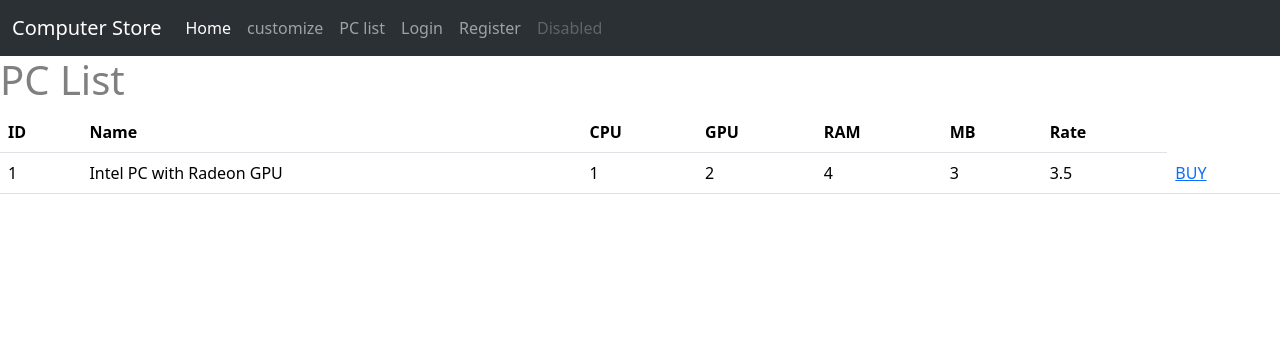
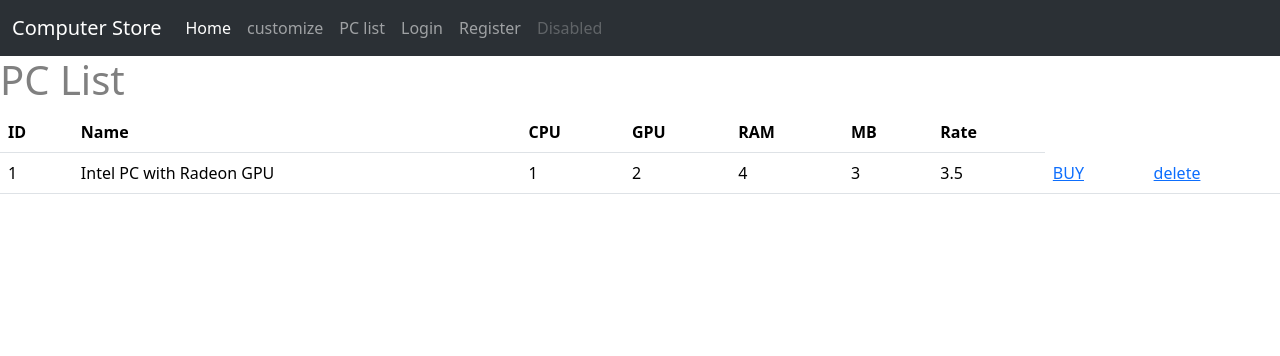
Before and after one commit to jiajuno-wu/322-prpject, a Flask app: page /prebulid in a window 1280 px wide. Shown: the top 356 px of the page. Run offline with Flask 3, Linux system fonts and the light colour scheme.

Commit message:
delete pc will give warning to staff

```diff
--- a/ltt/templates/prebulid.html
+++ b/ltt/templates/prebulid.html
@@ -32,6 +32,7 @@
             <td>{{rate}}</td>
             {% endif %}
             <td><a href="/buy/{{p.id}}">BUY</a></td>
+            <td><a href="/deletepc/{{p.id}}">delete</a></td>
         </tr>
         {% endfor %}
     </tbody>
--- a/ltt/view.py
+++ b/ltt/view.py
@@ -185,10 +185,16 @@ def login():
 
     return render_template('login.html',form=form)
 
+
+
+
+
+
 @view.route("/logout")
 def logout():
     logout_user()
     return redirect(url_for('view.home'))
+
 
 
 
@@ -201,10 +207,18 @@ def deposit():
         return redirect(url_for('view.home'))
     return render_template('deposit.html', form = form)
 
+
+
+
+
 @view.route('/applications', methods = ['GET', 'POST'])
 def verifyApplications():
     applicants = Application.query.all()
     return render_template('applicationList.html', applicants = applicants)
+
+
+
+
 
 
 #this is for the staff
@@ -232,10 +246,15 @@ def setPC():
 
 
 
+
+
+
 @view.route('/prebulid')
 def prebulid():
     pc = PC.query.all()
     return render_template("prebulid.html", pc = pc)
+
+
 
 
 
@@ -277,6 +296,7 @@ def customize():
 
 
 
+
 @view.route('/approval/<int:id>')
 def approval(id):
     application_to_approve = Application.query.get_or_404(id)
@@ -290,6 +310,7 @@ def approval(id):
         return redirect(url_for('view.verifyApplications'))
     except:
         return 'There was an error approving'
+
 
 
 
@@ -309,10 +330,14 @@ def rejection(id):
 
 
 
+
 @view.route('/messages', methods = ['GET', 'POST'])
 def messages():
     messages = Message.query.all()
     return render_template('applicationsRejected.html', messages = messages)
+
+
+
 
 
 @view.route('/buy/<int:id>', methods = ['GET', 'POST'])
@@ -344,6 +369,9 @@ def buy(id):
             db.session.commit()
             return redirect(url_for('view.rate',id = id))
 
+
+
+
 @view.route('/rate/<int:id>',methods = ['GET', 'POST'])
 def rate(id):
     pc = PC.query.get_or_404(id)
@@ -364,12 +392,18 @@ def rate(id):
         return redirect(url_for('view.prebulid'))
     return render_template('rating.html', rform = rform)
 
+
+
+
 @view.route('/promote')
 def promote():
     pc = PC(PCname = current_user.id, cpu = id_list [0], gpu = id_list [1], ram = id_list [2], MB = id_list [3])
     db.session.add(pc)
     db.session.commit()
     return redirect(url_for('view.prebulid'))
+
+
+
 
 @view.route('/inquiry',methods = ['GET','POST'])
 def viewInquiry():
@@ -386,6 +420,7 @@ def viewInquiry():
         flash('Succesfully made inquiry')
         return redirect(url_for('view.currentInquiry',inquirys_id = inquiry_to_add.id))
     return render_template('inquiry.html',form=form,inquiries_to_show_customer = inquiries_to_show_customer,inquiries_to_show_employee=inquiries_to_show_employee)
+
 
 
 
@@ -419,11 +454,16 @@ def currentInquiry(inquirys_id):
 
     return render_template('displayInquiry.html',form=form,comments=comments,inquiry_to_show = inquiry_to_show,current_user=current_user,User=User,Inquiry = Inquiry,cform=cform,fform = fform,Feedback = Feedback )
 
+
+
+
 @view.route('/processFeedback',methods=['GET','POST'])
 def processFeedback():
     feedback_to_show_complaint = Feedback.query.filter_by(feedbackType = "Complaint")
     feedback_to_show_compliment = Feedback.query.filter_by(feedbackType = "Compliment")
     return render_template('processFeedback.html',feedback_to_show_complaint=feedback_to_show_complaint, feedback_to_show_compliment=feedback_to_show_compliment,Inquiry=Inquiry)
+
+
 
 
 @view.route('/giveWarning/<int:user_id>/<int:feedback_id>',methods = ['GET','POST'])
@@ -437,6 +477,8 @@ def giveWarning(user_id,feedback_id):
     except:
         return 'There was an error in giving warning'
 
+
+
 @view.route('/giveCompliment/<int:user_id>/<int:feedback_id>',methods = ['GET','POST'])
 def giveCompliment(user_id,feedback_id):
     user_to_compliment = User.query.get_or_404(user_id)
@@ -447,3 +489,24 @@ def giveCompliment(user_id,feedback_id):
         return redirect(url_for('view.processFeedback'))
     except:
         return 'There was an error in giving compliment'
+
+
+
+
+
+
+
+
+
+
+@view.route('/deletepc/<int:id>')  #a route bind to a delete button hit when the button is pressed
+def deletepc(id):
+    pc_to_delete = PC.query.get_or_404(id)
+    try:
+        user = User.query.get_or_404(pc_to_delete.creator_id)
+        user.warnings = user.warnings + 1
+        db.session.delete(pc_to_delete)
+        db.session.commit()
+        return redirect(url_for('view.prebulid'))
+    except:
+        return 'There was an error approving'
```
Also changed, not shown: instance/store.db.
